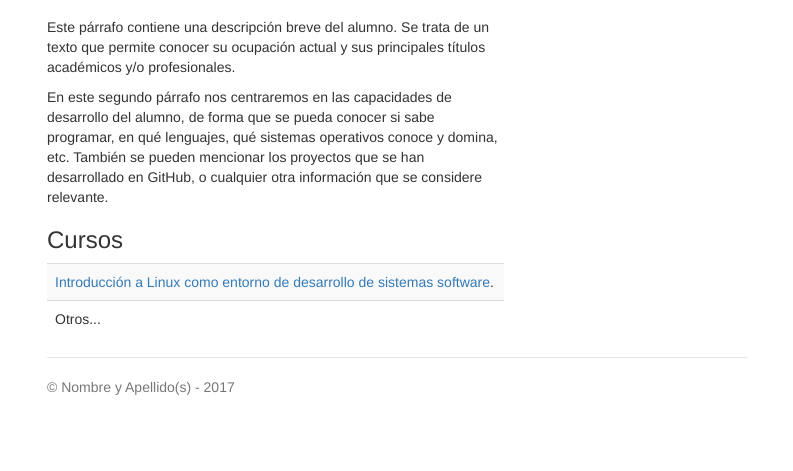
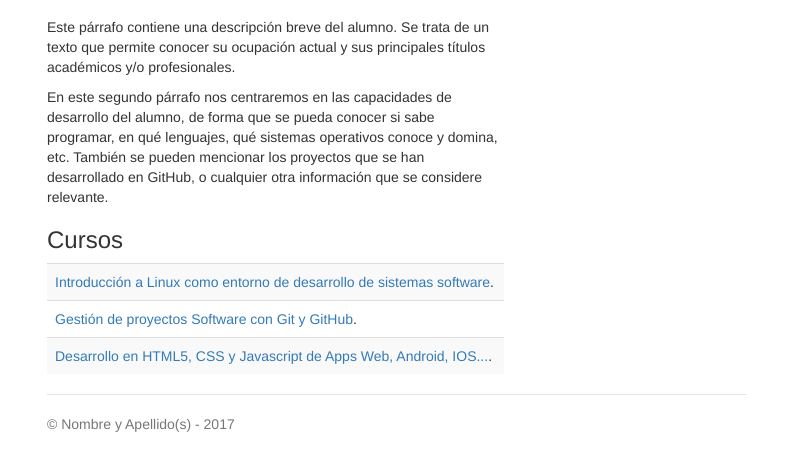
Before and after one commit to jvvelar/jvvelar.github.io, a plain HTML site: page index.html in a window 1280 px wide. Shown: the part 217-688 px from the top of the page, without its empty margins (243-1036 px from the left). Drawn offline with Linux system fonts and the light colour scheme.

Commit message:
Versión personalizada 2

```diff
--- a/index.html
+++ b/index.html
@@ -47,7 +47,9 @@
           <h3>Cursos</h3>
           <table class='table table-striped'>
             <tr><td><a href="https://www.miriadax.net" target="blank">Introducción a Linux como entorno de desarrollo de sistemas software</a>.</td></tr>
-            <tr><td>Otros...</td></tr>
+            <tr><td><a href="https://www.miriadax.net" target="blank">Gestión de proyectos Software con Git y GitHub</a>.</td></tr>
+            <tr><td><a href="https://www.miriadax.net" target="blank">Desarrollo en HTML5, CSS y Javascript de Apps Web, Android, IOS...</a>.</td></tr>
+
           </table>
         </div>
       </div>
```
